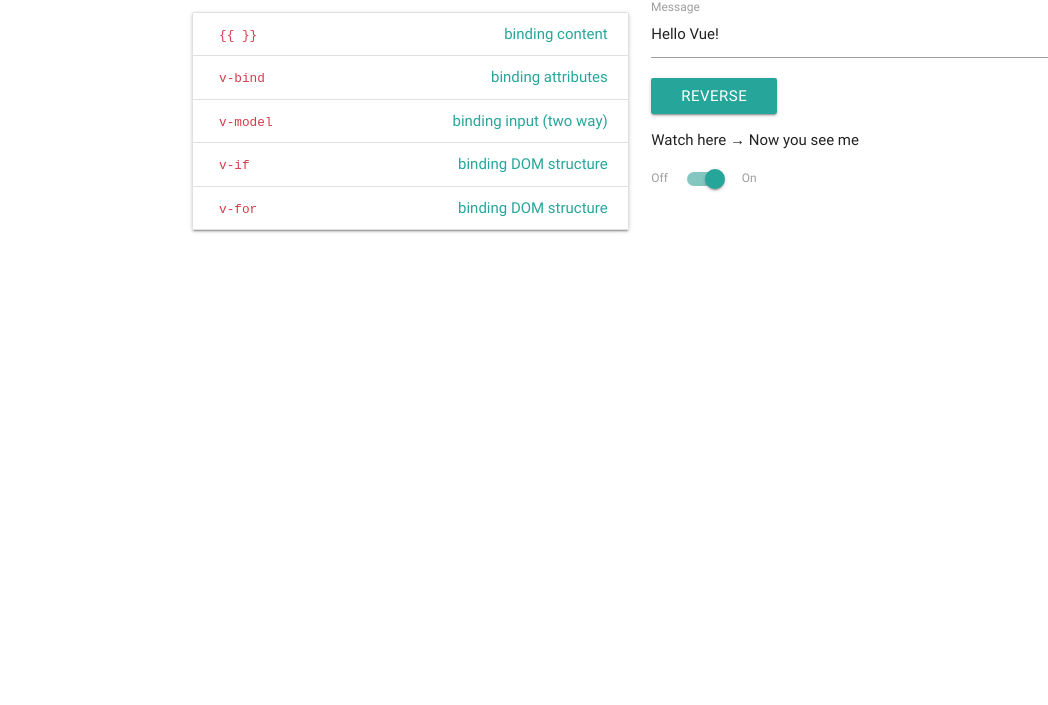
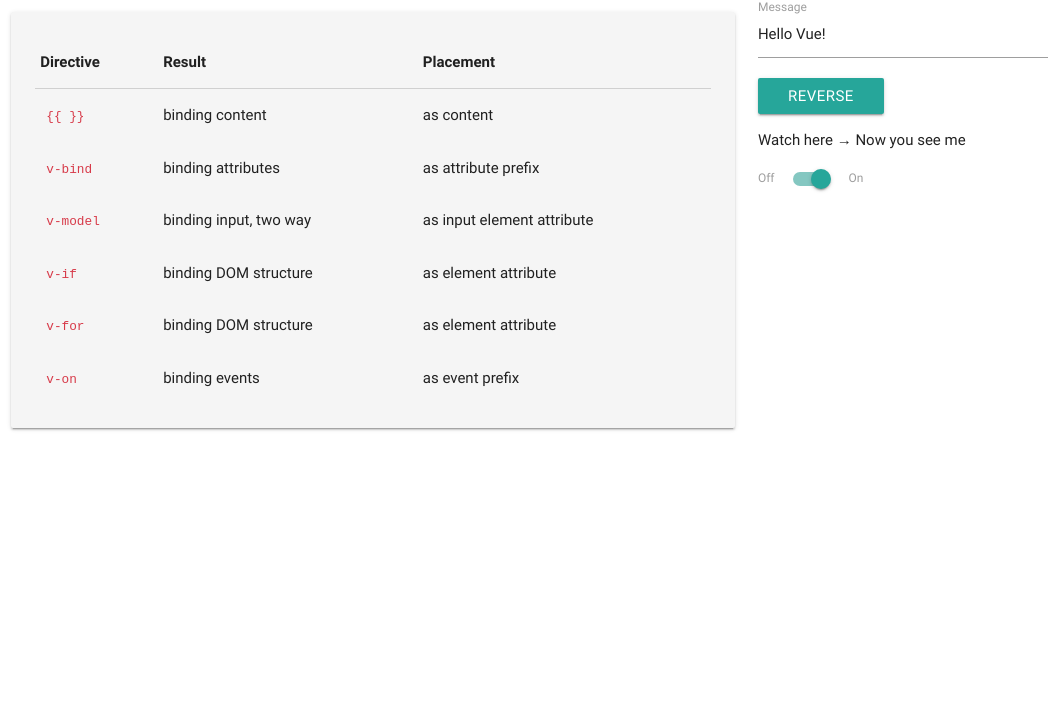
Before and after one commit to itmitica/vuejs, a plain HTML site: page app/app.html in a window 1280 px wide. Shown: the part 95-800 px from the top of the page, without its empty margins (0-1048 px from the left). Drawn offline with Linux system fonts and the light colour scheme.

Commit message:
introduction: events, table for directives

```diff
--- a/app/app.html
+++ b/app/app.html
@@ -14,41 +14,50 @@
 
 <body>
 
-    <div class="container" id="demo-intro">
+    <div id="demo-intro">
 
         <div class="row">
 
-            <div class="col s12 m8 l6 xl6">
+            <div class="col s12 m12 l7 xl7">
 
                 <h2>Introduction</h2>
 
-                <div class="card">
+                <div class="card-panel grey lighten-4">
 
-                    <ul class="collection">
-                        <li class="collection-item" v-for="directive in directives">
-                            <div>
+                    <table>
+                        <thead>
+                            <tr>
+                                <th>Directive</th>
+                                <th>Result</th>
+                                <th>Placement</th>
+                            </tr>
+                        </thead>
+
+                        <tbody>
+                            <tr v-for="directive in directives">
+                                <td>
                                     <code>{{ directive.code }}</code>
-                                <div class="secondary-content">{{ directive.text }}</div>
-                            </div>
-                        </li>
-                    </ul>
+                                </td>
+                                <td>{{ directive.result }}</td>
+                                <td>{{ directive.placement }}</td>
+                            </tr>
+                        </tbody>
+                    </table>
 
                 </div>
 
             </div>
 
-            <div class="col s12 m8 l6 xl6">
+            <div class="col s12 m12 l5 xl5">
 
                 <h2>{{message }}</h2>
 
-                <form>
                 <div class="input-field">
                     <input placeholder="Input your message" id="message" type="text" v-model="message">
                     <label for="message">Message</label>
                 </div>
 
                 <a class="waves-effect waves-light btn" v-on:click="reverseMessage">Reverse</a>
-                </form>
 
                 <p v-bind:class="seenColor">Watch here &rarr;
                     <span v-if="seen">Now you see me</span>
--- a/app/js/app.js
+++ b/app/js/app.js
@@ -5,11 +5,12 @@ var demoIntro = new Vue({
         seen: true,
         seenColor: "",
         directives: [
-            { code: '{{ }}', text: "binding content" },
-            { code: 'v-bind', text: "binding attributes" },
-            { code: 'v-model', text: "binding input (two way)" },
-            { code: 'v-if', text: "binding DOM structure" },
-            { code: 'v-for', text: "binding DOM structure" }
+            { code: '{{ }}', result: "binding content", placement: "as content" },
+            { code: 'v-bind', result: "binding attributes",  placement: "as attribute prefix" },
+            { code: 'v-model', result: "binding input, two way", placement: "as input element attribute" },
+            { code: 'v-if', result: "binding DOM structure", placement: "as element attribute" },
+            { code: 'v-for', result: "binding DOM structure", placement: "as element attribute" },
+            { code: 'v-on', result: "binding events", placement: "as event prefix" }
         ]
     },
     methods: {
```
Lines whose indentation alone changed are shown as unchanged.
